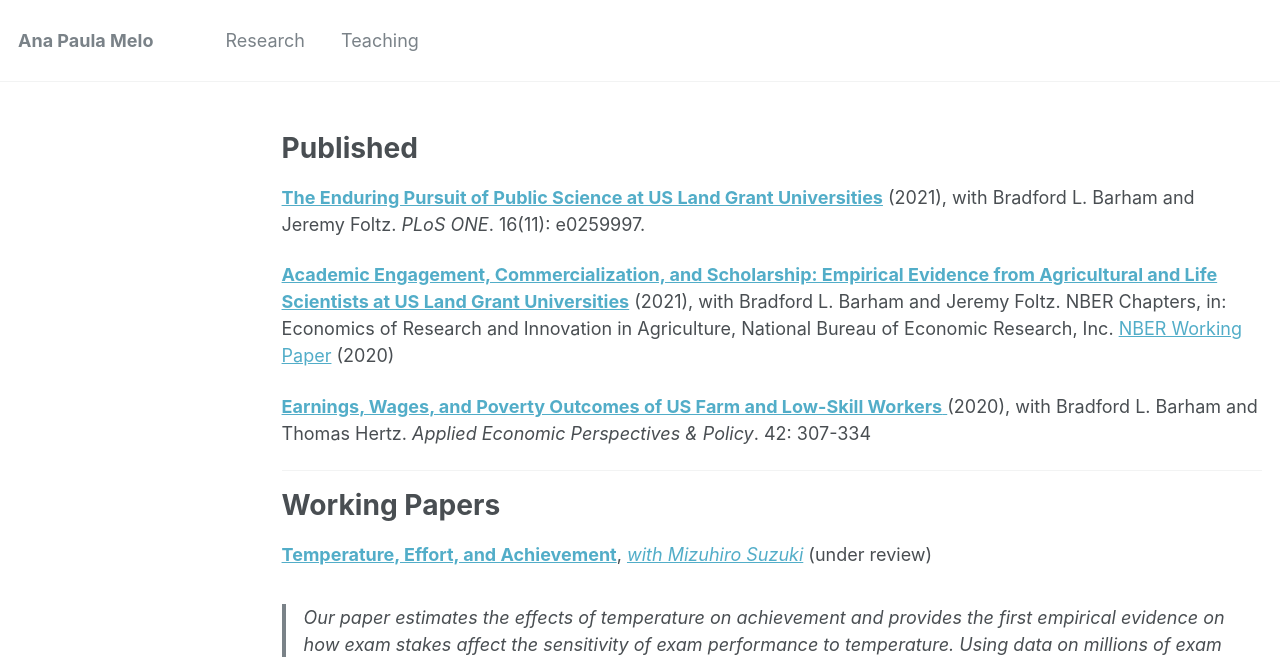
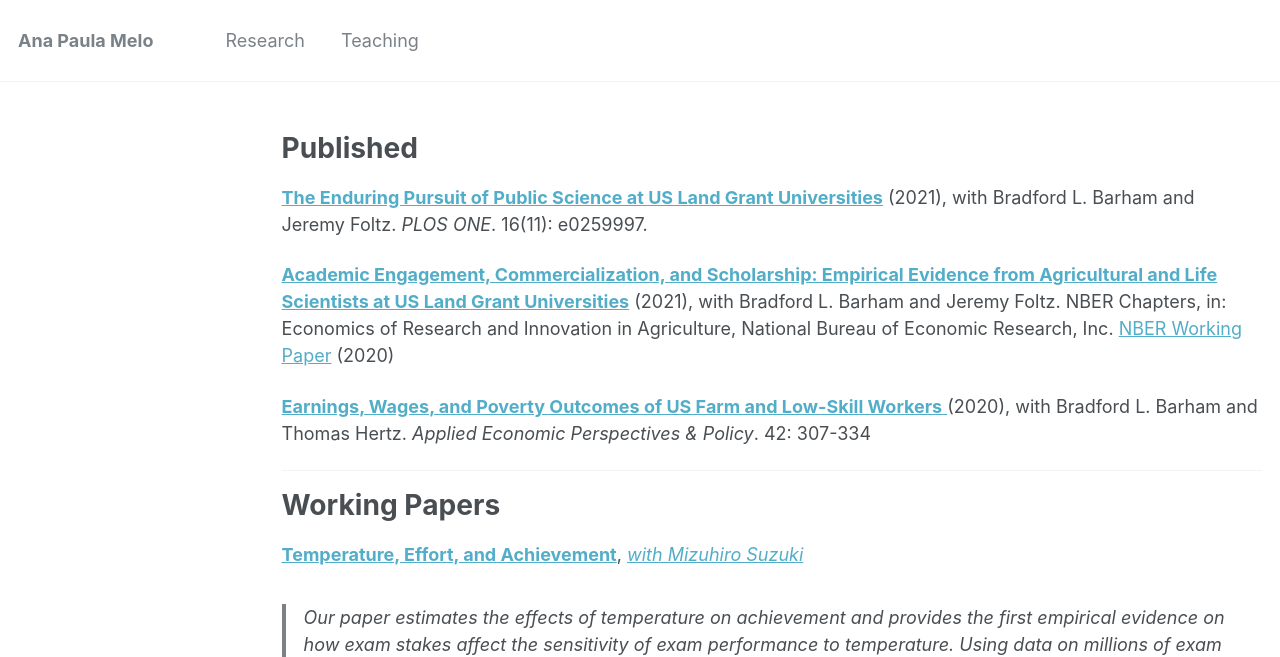
Before and after one commit to anapmelo/anapmelo.github.io, a Jekyll site: the page built from _pages/publications.md, in a window 1280 px wide. Shown: the top 657 px of the page. Built offline with Jekyll 4.4.1, drawn with Linux system fonts in a browser that asks for light colours.

Commit message:
Update publications.md

```diff
--- a/_pages/publications.md
+++ b/_pages/publications.md
@@ -6,7 +6,7 @@
 ---
 
 # Published
-<a href="https://journals.plos.org/plosone/article?id=10.1371/journal.pone.0259997">**The Enduring Pursuit of Public Science at US Land Grant Universities**</a> (2021), with Bradford L. Barham and Jeremy Foltz. _PLoS ONE_. 16(11): e0259997.
+<a href="https://journals.plos.org/plosone/article?id=10.1371/journal.pone.0259997">**The Enduring Pursuit of Public Science at US Land Grant Universities**</a> (2021), with Bradford L. Barham and Jeremy Foltz. _PLOS ONE_. 16(11): e0259997.
 
 <a href="https://press.uchicago.edu/ucp/books/book/chicago/E/bo123177052.html"> **Academic Engagement, Commercialization, and Scholarship: Empirical Evidence from Agricultural and Life Scientists at US Land Grant Universities**</a>  (2021), with Bradford L. Barham and Jeremy Foltz. NBER Chapters, in: Economics of Research and Innovation in Agriculture, National Bureau of Economic Research, Inc.
 <a href="https://www.nber.org/papers/w26688"> NBER Working Paper</a> (2020)
@@ -17,7 +17,7 @@
 
 # Working Papers
 
-<a href="http://anapmelo.github.io/files/manuscript_MM2.pdf"> **Temperature, Effort, and Achievement**</a>, <a href="https://mizuhirosuzuki.github.io/"> _with Mizuhiro Suzuki_</a>  (under review)
+<a href="http://anapmelo.github.io/files/manuscript_MM2.pdf"> **Temperature, Effort, and Achievement**</a>, <a href="https://mizuhirosuzuki.github.io/"> _with Mizuhiro Suzuki_</a>
 > Our paper estimates the effects of temperature on achievement and provides the first empirical evidence on how exam stakes affect the sensitivity of exam performance to temperature. Using data on millions of exam takers in Brazil, we explore a unique context where the stakes of a large-scale standardized exam change from relatively low to high. We find that the higher the stakes, the smaller the effects of temperature on exam performance. Our results suggest that effort is an important channel: in a high-stakes environment, exam takers exert more effort, counterbalancing an otherwise adverse temperature effect.
 
 <a href="http://anapmelo.github.io/files/manuscript_MM.pdf"> **Temperature and Bureaucracy: empirical analysis on auditing reports in Brazil**</a>, <a href="https://mizuhirosuzuki.github.io/"> _with Mizuhiro Suzuki_</a>
```
